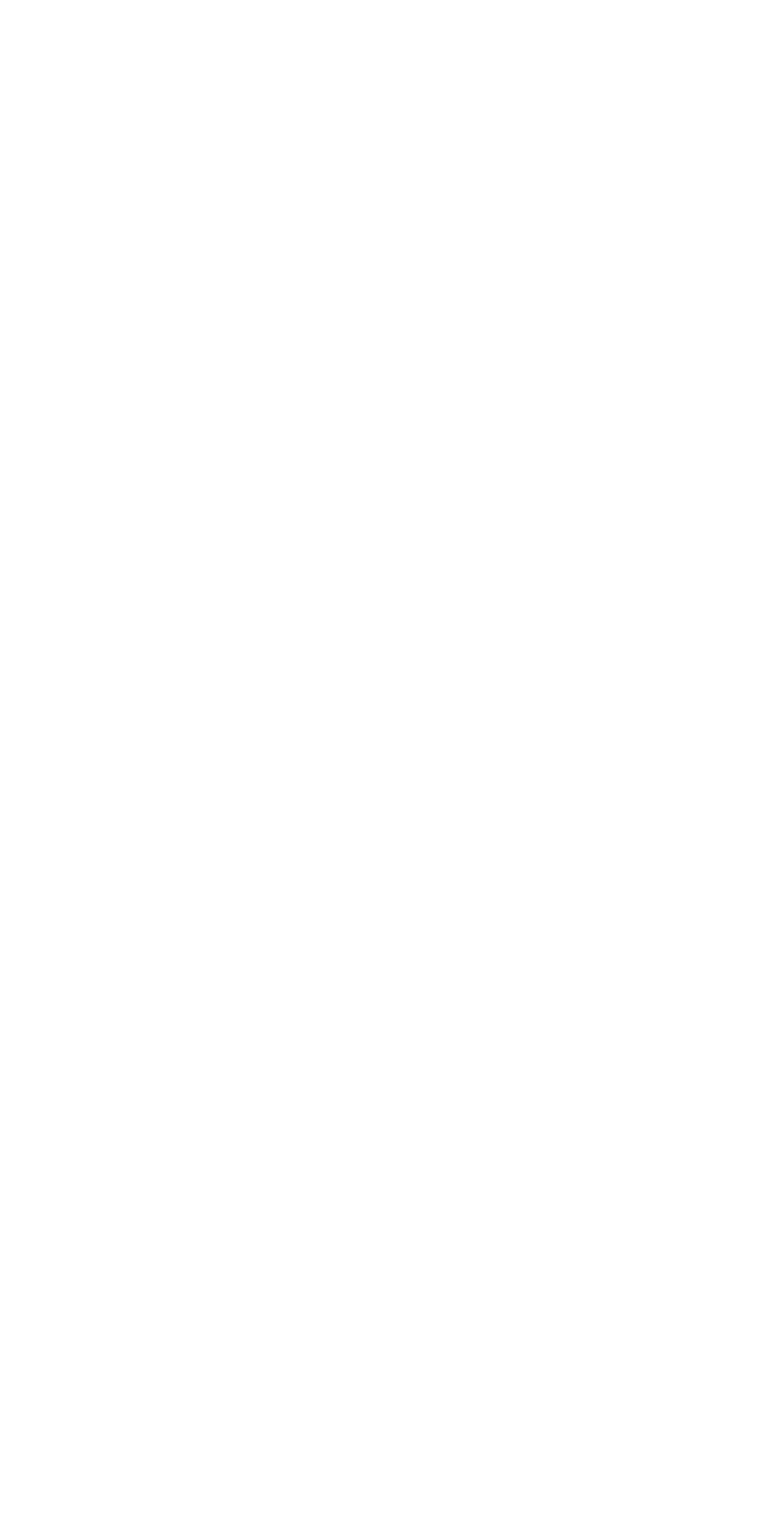
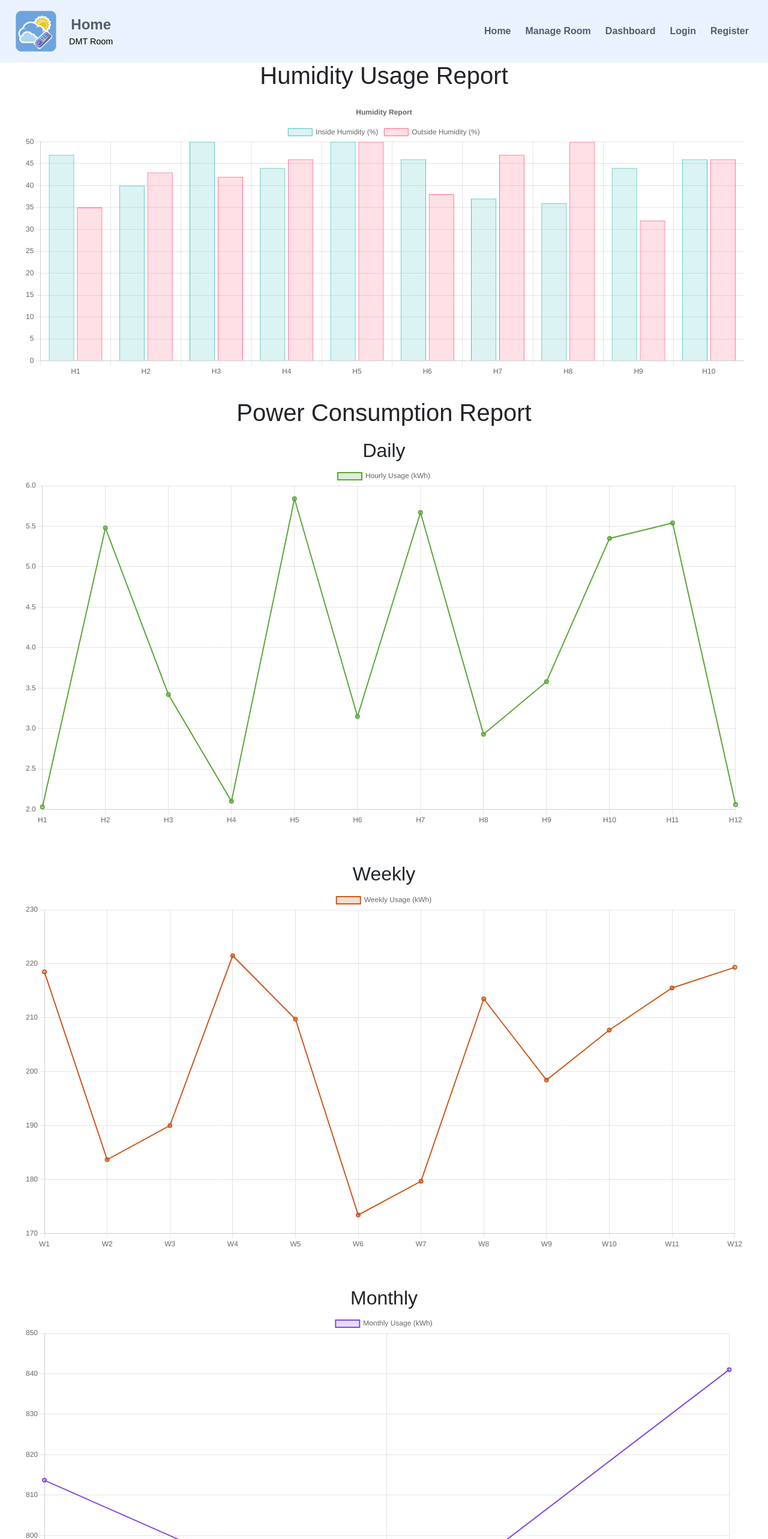
Before and after one commit to MaryAngeleen16/OptiCoolWeb, a React (Create React App) app in the folder frontend/: page /dashboard in a window 1280 px wide. Before the commit this address had no page. Shown: the top 2566 px of the page at 60% size. Before the commit the page ends 800 px from the top, so only its background shows below. Built offline with nearby package versions, Linux system fonts and the light colour scheme.

Commit message:
dashboard charts not yet complete

```diff
--- a/frontend/package.json
+++ b/frontend/package.json
@@ -9,12 +9,14 @@
     "@mui/material": "^6.3.1",
     "axios": "^1.7.9",
     "bootstrap": "^5.3.3",
+    "chart.js": "^4.4.7",
     "cra-template": "1.2.0",
     "formik": "^2.4.6",
     "mdbreact": "^5.2.0",
     "mime": "^4.0.6",
     "react": "^19.0.0",
     "react-bootstrap": "^2.10.7",
+    "react-chartjs-2": "^5.3.0",
     "react-dom": "^19.0.0",
     "react-router-dom": "^7.0.2",
     "react-scripts": "5.0.1",
--- a/frontend/src/App.js
+++ b/frontend/src/App.js
@@ -7,6 +7,7 @@ import Home from './Home.js';
 import ManageRoom from './ManageRoom.js';
 import Login from './Pages/Login.js';
 import Register from './Pages/Register.js';
+import Dashb from './Dashboard/Dashb.js';
 
 function App() {
   return (
@@ -15,6 +16,7 @@ function App() {
         <Route path="/" element={<Navigate to="/home" replace />} />
         <Route path="/home" element={<Home />} />
         <Route path="/manageRoom" element={<ManageRoom />} />
+        <Route path="/dashboard" element={<Dashb />} />
 
         <Route path="/login" element={<Login />} />
         <Route path="/register" element={<Register />} />
--- a/frontend/src/Components/Layouts/Header.js
+++ b/frontend/src/Components/Layouts/Header.js
@@ -21,7 +21,7 @@ function Header() {
       <div className="navbar">
           <a href="/home">Home</a>
             <a href="/manageRoom">Manage Room</a>
-            <a href="/">Dashboard</a>
+            <a href="/dashboard">Dashboard</a>
             <a href="/login">Login</a>
             <a href="/register">Register</a>
         </div>
--- a/frontend/src/Dashboard/Dashb.js
+++ b/frontend/src/Dashboard/Dashb.js
@@ -2,11 +2,16 @@ import React from 'react';
 import { BrowserRouter as Router, Route, Switch } from 'react-router-dom';
 import './Dashboard.css';
 import Header from '../Components/Layouts/Header';
-
+import HumidityUsage from './HumidityUsage';
+import ElectricityUsage from './ElectricityUsage';
 const Dashb = () => {
   return (
     <div className="dashboard-container">
          <Header />
+
+         <HumidityUsage/>
+
+         <ElectricityUsage/>
     </div>
   );
 };
--- /dev/null
+++ b/frontend/src/Dashboard/ElectricityUsage.js
@@ -0,0 +1,144 @@
+import React from 'react';
+import { Line } from 'react-chartjs-2';
+import { Chart as ChartJS, CategoryScale, LinearScale, LineElement, PointElement, Title, Tooltip, Legend } from 'chart.js';
+
+// Register the necessary Chart.js components
+ChartJS.register(CategoryScale, LinearScale, LineElement, PointElement, Title, Tooltip, Legend);
+
+// Generate dummy data
+const generateDummyData = () => {
+    const dummyData = [];
+    const totalDays = 60; // 60 days of reports
+    const hoursPerDay = 12;
+
+    for (let day = 1; day <= totalDays; day++) {
+        const hourlyUsage = [];
+        for (let hour = 1; hour <= hoursPerDay; hour++) {
+            hourlyUsage.push(parseFloat((Math.random() * 5 + 1).toFixed(2))); // Random usage between 1 to 6 kWh
+        }
+        dummyData.push({
+            day: day,
+            date: new Date(2024, 0, day),
+            hourlyUsage: hourlyUsage,
+        });
+    }
+    return dummyData;
+};
+
+// Aggregate data by week and month
+const aggregateData = (data) => {
+    const weeklyData = [];
+    const monthlyData = [];
+
+    let weekTotal = 0;
+    let monthTotal = 0;
+    let weekCount = 0;
+
+    data.forEach((dayData, index) => {
+        const dailyTotal = dayData.hourlyUsage.reduce((a, b) => a + b, 0);
+        weekTotal += dailyTotal;
+        monthTotal += dailyTotal;
+
+        if ((index + 1) % 5 === 0) {
+            weeklyData.push(parseFloat(weekTotal.toFixed(2)));
+            weekTotal = 0;
+            weekCount += 1;
+        }
+
+        if (weekCount === 4) {
+            monthlyData.push(parseFloat(monthTotal.toFixed(2)));
+            monthTotal = 0;
+            weekCount = 0;
+        }
+    });
+
+    return { weeklyData, monthlyData };
+};
+
+const ElectricityUsage = () => {
+    const data = generateDummyData();
+    const { weeklyData, monthlyData } = aggregateData(data);
+
+    // Hourly data for the first day
+    const hourlyData = data[0].hourlyUsage;
+
+    return (
+        <div style={{ padding: '20px' }}>
+            <h1 style={{ textAlign: 'center', marginBottom: '20px' }}>Power Consumption Report</h1>
+
+            <section style={{  marginBottom: '5%' }}>
+                <h2 >Daily</h2>
+                <Line
+                    data={{
+                        labels: Array.from({ length: hourlyData.length }, (_, i) => `H${i + 1}`),
+                        datasets: [
+                            {
+                                label: 'Hourly Usage (kWh)',
+                                data: hourlyData,
+                                backgroundColor: 'rgba(90, 167, 57, 0.2)',
+                                borderColor: 'rgba(90, 167, 57, 1)',
+                                borderWidth: 2,
+                            },
+                        ],
+                    }}
+                    options={{
+                        responsive: true,
+                        plugins: {
+                            legend: { display: true },
+                        },
+                    }}
+                />
+            </section>
+
+            <section style={{  marginBottom: '5%' }}>
+                <h2>Weekly</h2>
+                <Line
+                    data={{
+                        labels: weeklyData.map((_, index) => `W${index + 1}`),
+                        datasets: [
+                            {
+                                label: 'Weekly Usage (kWh)',
+                                data: weeklyData,
+                                backgroundColor: 'rgba(205, 89, 29, 0.2)',
+                                borderColor: 'rgba(205, 89, 29, 1)',
+                                borderWidth: 2,
+                            },
+                        ],
+                    }}
+                    options={{
+                        responsive: true,
+                        plugins: {
+                            legend: { display: true },
+                        },
+                    }}
+                />
+            </section>
+
+            <section style={{  marginBottom: '5%' }}>
+                <h2>Monthly</h2>
+                <Line
+                    data={{
+                        labels: monthlyData.map((_, index) => `Month ${index + 1}`),
+                        datasets: [
+                            {
+                                label: 'Monthly Usage (kWh)',
+                                data: monthlyData,
+                                backgroundColor: 'rgba(131, 75, 224, 0.2)',
+                                borderColor: 'rgba(131, 75, 224, 1)',
+                                borderWidth: 2,
+                            },
+                        ],
+                    }}
+                    options={{
+                        responsive: true,
+                        plugins: {
+                            legend: { display: true },
+                        },
+                    }}
+                />
+            </section>
+        </div>
+    );
+};
+
+export default ElectricityUsage;
--- /dev/null
+++ b/frontend/src/Dashboard/HumidityUsage.css
@@ -0,0 +1,19 @@
+.humidity-usage-container {
+    padding: 20px;
+    font-family: Arial, sans-serif;
+}
+
+.title {
+    text-align: center;
+    margin-bottom: 20px;
+    font-size: 24px;
+    font-weight: bold;
+}
+
+.chart-container {
+    margin: 20px 0;
+    padding: 10px;
+    background-color: #f9f9f9;
+    border-radius: 10px;
+    box-shadow: 0px 4px 6px rgba(0, 0, 0, 0.1);
+}
--- /dev/null
+++ b/frontend/src/Dashboard/HumidityUsage.js
@@ -0,0 +1,91 @@
+import React from 'react';
+import { Bar } from 'react-chartjs-2';
+import {
+    Chart as ChartJS,
+    BarElement,
+    CategoryScale,
+    LinearScale,
+    Title,
+    Tooltip,
+    Legend,
+} from 'chart.js';
+
+// Register the required components for Chart.js
+ChartJS.register(BarElement, CategoryScale, LinearScale, Title, Tooltip, Legend);
+
+// Generate dummy humidity data between 30% and 70% without decimals
+const generateDummyHumidityData = () => {
+    const dummyData = [];
+    const totalDays = 7;
+    const hoursPerDay = 10;
+
+    for (let day = 1; day <= totalDays; day++) {
+        const hourlyHumidityInside = [];
+        const hourlyHumidityOutside = [];
+        for (let hour = 1; hour <= hoursPerDay; hour++) {
+            hourlyHumidityInside.push(Math.floor(Math.random() * (51 - 30) + 30)); // Random inside humidity
+            hourlyHumidityOutside.push(Math.floor(Math.random() * (51 - 30) + 30)); // Random outside humidity
+        }
+        dummyData.push({
+            date: `Day ${day}`, // Use simple day labels
+            hourlyHumidityInside,
+            hourlyHumidityOutside,
+        });
+    }
+    return dummyData;
+};
+
+const HumidityUsage = () => {
+    const data = generateDummyHumidityData();
+    const dailyHumidityInside = data[0].hourlyHumidityInside;
+    const dailyHumidityOutside = data[0].hourlyHumidityOutside;
+
+    const barChartData = {
+        labels: Array.from({ length: dailyHumidityInside.length }, (_, i) => `H${i + 1}`),
+        datasets: [
+            {
+                label: 'Inside Humidity (%)',
+                data: dailyHumidityInside,
+                backgroundColor: 'rgba(75, 192, 192, 0.2)',
+                borderColor: 'rgba(75, 192, 192, 1)',
+                borderWidth: 1,
+            },
+            {
+                label: 'Outside Humidity (%)',
+                data: dailyHumidityOutside,
+                backgroundColor: 'rgba(255, 99, 132, 0.2)',
+                borderColor: 'rgba(255, 99, 132, 1)',
+                borderWidth: 1,
+            },
+        ],
+    };
+
+    const options = {
+        responsive: true,
+        maintainAspectRatio: false,
+        plugins: {
+            legend: {
+                position: 'top',
+            },
+            title: {
+                display: true,
+                text: 'Humidity Report',
+            },
+        },
+        scales: {
+            y: {
+                beginAtZero: true,
+            },
+        },
+    };
+
+    return (
+        <div style={{ padding: '20px', height: '500px', marginTop: '5%', marginBottom: '5%' }}>
+         <h1 style={{ textAlign: 'center', marginBottom: '20px' }}>Humidity Usage Report</h1>
+
+            <Bar data={barChartData} options={options} />
+        </div>
+    );
+};
+
+export default HumidityUsage;
```
Also changed, not shown: 1 other file (tests, documents, lock files or other folders).
